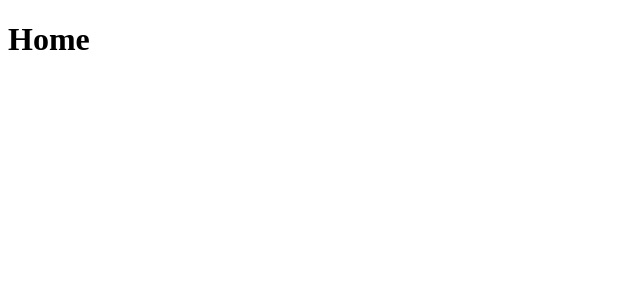
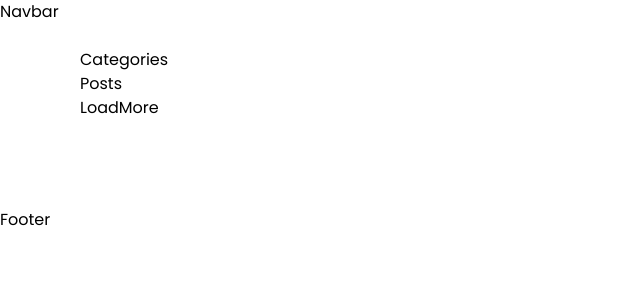
Before and after one commit to albertnanda19/AlTech, a Next.js app: page / in a window 1280 px wide. Shown: the top 300 px of the page, without its empty margins (0-640 px from the left). Built offline with nearby package versions, Linux system fonts and the light colour scheme.

Commit message:
initiate navbar and footer component file and setup home layout

```diff
--- a/app/layout.tsx
+++ b/app/layout.tsx
@@ -1,6 +1,8 @@
+import './globals.css'
+
 export const metadata = {
-  title: 'Next.js',
-  description: 'Generated by Next.js',
+  title: 'AlTech',
+  description: 'Pamerkan dan Temukan Berbagai Projek dari IT Developer!',
 }
 
 export default function RootLayout({
@@ -10,7 +12,13 @@
 }) {
   return (
     <html lang="en">
-      <body>{children}</body>
+      <body>
+        Navbar
+        <main>
+          {children}
+        </main>
+        Footer
+      </body>
     </html>
   )
 }
--- a/app/page.tsx
+++ b/app/page.tsx
@@ -1,8 +1,10 @@
 const Home = () => {
     return (
-        <div>
-            <h1>Home</h1>
-        </div>
+        <section className="flex-start flex-col paddings mb-16">
+            <h1>Categories</h1>
+            <h1>Posts</h1>
+            <h1>LoadMore</h1>
+        </section>
     )
 };
 
--- /dev/null
+++ b/components/Footer.tsx
@@ -0,0 +1,9 @@
+import React from 'react'
+
+const Footer = () => {
+    return (
+        <div>Footer</div>
+    )
+}
+
+export default Footer
--- /dev/null
+++ b/components/Navbar.tsx
@@ -0,0 +1,9 @@
+import React from 'react'
+
+const Navbar = () => {
+    return (
+        <div>Navbar</div>
+    )
+}
+
+export default Navbar
```
